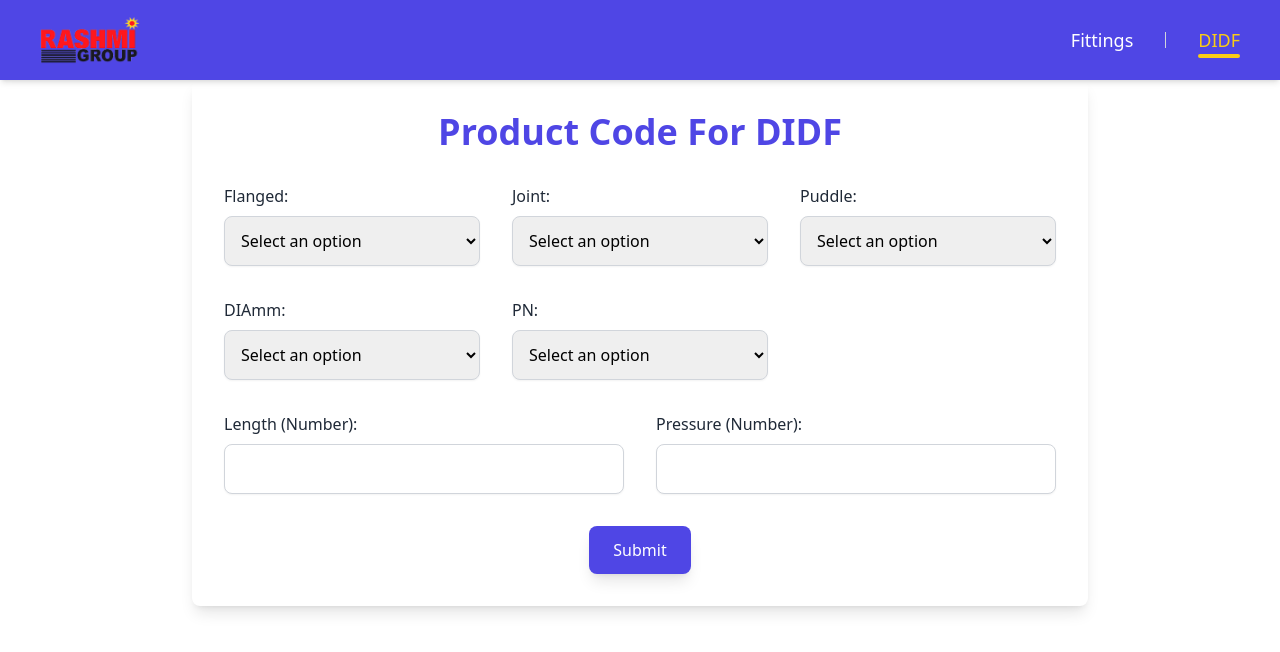
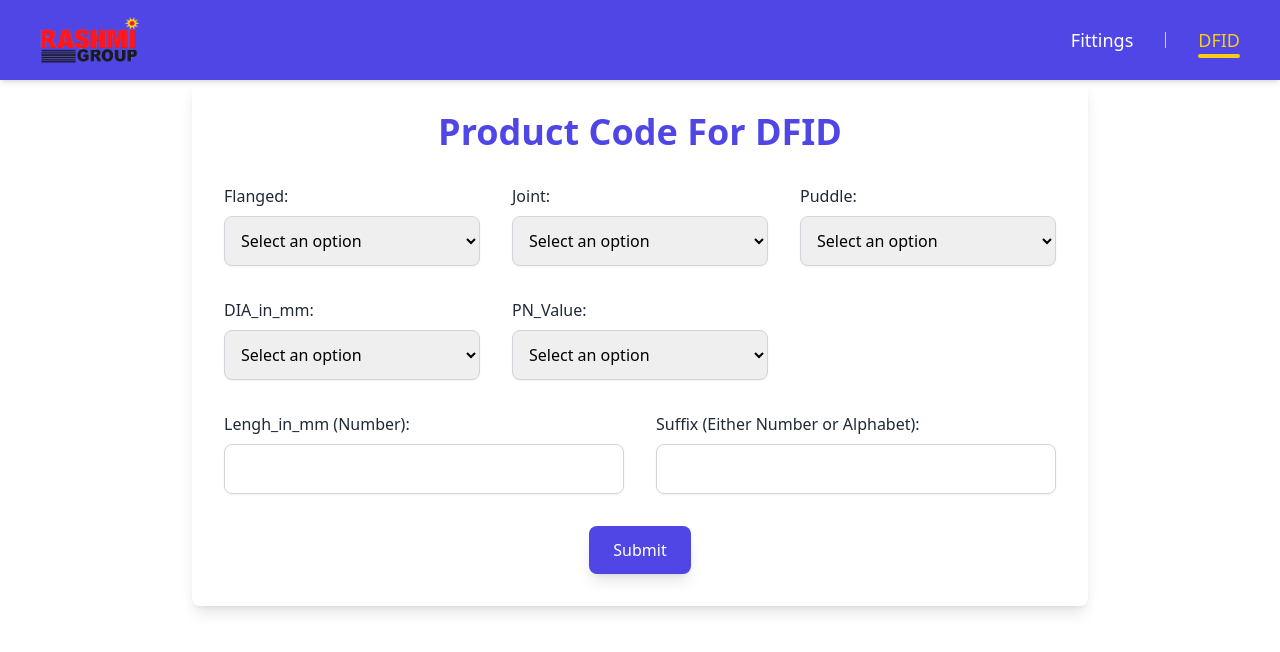
Before and after one commit to Himanshu2239/Form-dashboard, a React (Vite) app: page /pipes in a window 1280 px wide. Shown: the top 652 px of the page. Built offline with nearby package versions, Linux system fonts and the light colour scheme.

Commit message:
little changed 2

```diff
--- a/src/Components/Header/Header.jsx
+++ b/src/Components/Header/Header.jsx
@@ -10,7 +10,7 @@ export default function Header() {
   // Array of navigation items
   const navItems = [
     { label: "Fittings", navigateTo: "/" },
-    { label: "DIDF", navigateTo: "/pipes" },
+    { label: "DFID", navigateTo: "/pipes" },
   ];
 
   // Function to check if the current item is active
--- a/src/Components/Pipes/PipeForm/PipeForm.jsx
+++ b/src/Components/Pipes/PipeForm/PipeForm.jsx
@@ -5,18 +5,29 @@ const PipeForm = () => {
   // Dropdown options as arrays of objects
   const dropdownMaps = {
     Flanged: {
-      DF: "DF",
-      SF: "SF",
+      DOUBLE_FLANGED: "DF",
+      SINGLE_FLANGED: "SF",
+      DOUBLE_SPIGOT: "DS",
+      SOCKET_SPIGOT:"SG",
+      SINGLE_FLENGED_SOCKET:"FS"
     },
     Joint: {
       SCREWED: "S",
       WELDED: "W",
     },
     Puddle: {
-      PUDDLE: "1",
-      NOPUDDLE: "0",
+      0: "0",
+      1: "1",
+      2: "2",
+      3: "3",
+      4: "4",
+      5: "6",
+      6: "7",
+      7: "8",
+      8: "9",
+
     },
-    DIAmm: {
+    DIA_in_mm: {
       80: "Y8",
       100: "01",
       125: "12",
@@ -40,13 +51,14 @@ const PipeForm = () => {
       1500: "15",
       1600: "16",
     },
-    PN: {
-      "PN-10": "A",
-      "PN-16": "B",
-      "PN-25": "C",
-      "PN-40": "D",
-      "PN-63": "E",
-      "PN-100": "F",
+    PN_Value: {
+      "PN_Value-10": "A",
+      "PN_Value-16": "B",
+      "PN_Value-10/16":"C",
+      "PN_Value-25": "D",
+      "PN_Value-40": "E",
+      "PN_Value-63": "F",
+      "PN_Value-100": "G",
     },
   };
 
@@ -55,10 +67,10 @@ const PipeForm = () => {
     Flanged: "",
     Joint: "",
     Puddle: "",
-    DIAmm: "",
-    PN: "",
-    Length: "",
-    Pressure: "",
+    DIA_in_mm: "",
+    PN_Value: "",
+    Lengh_in_mm: "",
+    Suffix: "",
   });
 
   const [result, setResult] = useState("");
@@ -73,7 +85,7 @@ const PipeForm = () => {
     });
   };
 
-  // Function to process numeric values for Length and Pressure
+  // Function to process numeric values for Lengh_in_mm
   const processNumericValue = (value) => {
     if (value && !isNaN(value)) {
       const numericValue = parseFloat(value) / 100;
@@ -97,9 +109,11 @@ const PipeForm = () => {
   const handleSubmit = (e) => {
     e.preventDefault();
 
-    // Process Length and Pressure inputs
-    const lengthValue = processNumericValue(formValues.Length);
-    const pressureValue = processNumericValue(formValues.Pressure);
+    // Process Lengh_in_mm input
+    const Lengh_in_mmValue = processNumericValue(formValues.Lengh_in_mm);
+
+    // Process the suffix to only take the first 2 characters
+    const suffixValue = formValues.Suffix.substring(0, 2).toUpperCase();
 
     // Check if all fields are filled
     const isFormValid = Object.keys(formValues).every((key) => formValues[key]);
@@ -116,10 +130,10 @@ const PipeForm = () => {
       dropdownMaps.Flanged[formValues.Flanged],
       dropdownMaps.Joint[formValues.Joint],
       dropdownMaps.Puddle[formValues.Puddle],
-      dropdownMaps.DIAmm[formValues.DIAmm],
-      lengthValue,
-      dropdownMaps.PN[formValues.PN],
-      pressureValue,
+      dropdownMaps.DIA_in_mm[formValues.DIA_in_mm],
+      Lengh_in_mmValue,
+      dropdownMaps.PN_Value[formValues.PN_Value],
+      suffixValue,
     ].join("");
 
     setResult(resultString);
@@ -138,7 +152,7 @@ const PipeForm = () => {
         animate={{ opacity: 1, y: 0 }}
         transition={{ duration: 0.6, delay: 0.2 }}
       >
-        Product Code For DIDF
+        Product Code For DFID
       </motion.h1>
 
       <form onSubmit={handleSubmit} className="space-y-8">
@@ -191,7 +205,7 @@ const PipeForm = () => {
           ))}
         </motion.div>
 
-        {/* Numeric Inputs for Length and Pressure */}
+        {/* Numeric Input for Lengh_in_mm */}
         <motion.div
           className="grid grid-cols-1 sm:grid-cols-2 gap-8"
           initial="hidden"
@@ -213,20 +227,22 @@ const PipeForm = () => {
             className="relative group"
           >
             <label
-              htmlFor="Length"
+              htmlFor="Lengh_in_mm"
               className="block text-base font-medium text-gray-800 mb-2 group-hover:text-indigo-600 transition-colors"
             >
-              Length (Number):
+              Lengh_in_mm (Number):
             </label>
             <input
               type="number"
               step="0.1"
-              name="Length"
-              value={formValues.Length}
+              name="Lengh_in_mm"
+              value={formValues.Lengh_in_mm}
               onChange={handleChange}
               className="mt-1 block w-full p-3 border border-gray-300 rounded-lg shadow-sm focus:outline-none focus:ring-2 focus:ring-indigo-500 focus:border-indigo-500 transition-transform transform group-hover:scale-105"
             />
           </motion.div>
+
+          {/* Suffix Input */}
           <motion.div
             variants={{
               hidden: { opacity: 0, y: 20 },
@@ -235,16 +251,15 @@ const PipeForm = () => {
             className="relative group"
           >
             <label
-              htmlFor="Pressure"
+              htmlFor="Suffix"
               className="block text-base font-medium text-gray-800 mb-2 group-hover:text-indigo-600 transition-colors"
             >
-              Pressure (Number):
+              Suffix (Either Number or Alphabet):
             </label>
             <input
-              type="number"
-              step="0.1"
-              name="Pressure"
-              value={formValues.Pressure}
+              type="text"
+              name="Suffix"
+              value={formValues.Suffix}
               onChange={handleChange}
               className="mt-1 block w-full p-3 border border-gray-300 rounded-lg shadow-sm focus:outline-none focus:ring-2 focus:ring-indigo-500 focus:border-indigo-500 transition-transform transform group-hover:scale-105"
             />
```
